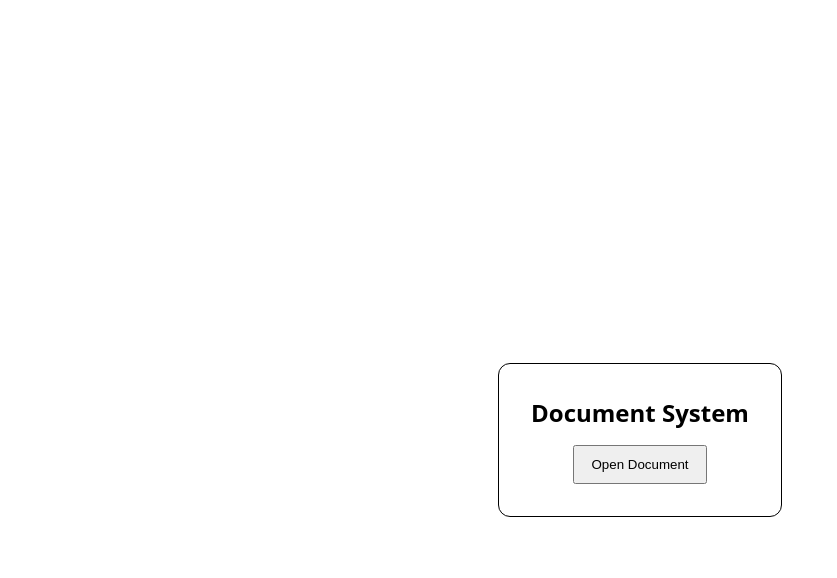
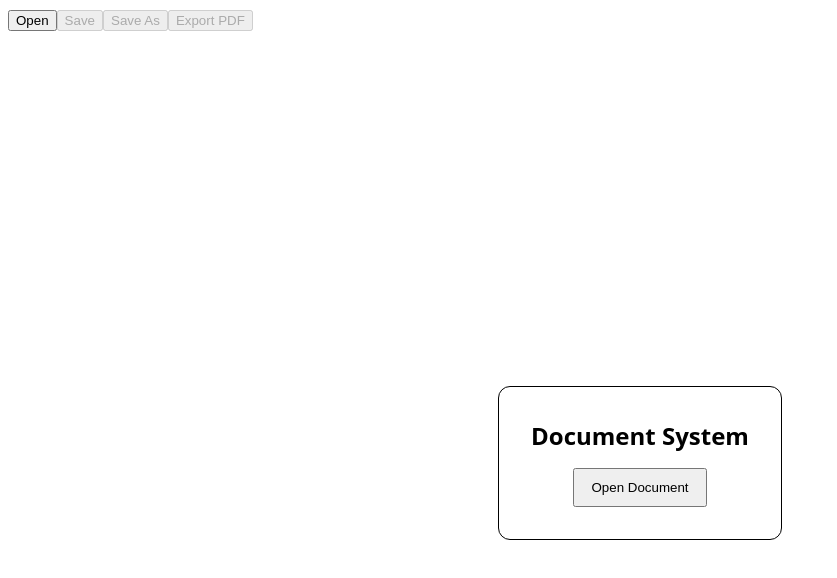
Before and after one commit to apatrem/jayson-docs, a React (Vite) app: page / in a window 1280 px wide. Shown: the top 578 px of the page, without its empty margins (0-837 px from the left). Built offline with nearby package versions, Linux system fonts and the light colour scheme.

Commit message:
T-121: add File menu flows
Adds Open, Save, Save As, and Export PDF actions to the app shell so the M7 editor spike can load, persist, and export documents through the Tauri IPC contracts.

Co-Authored-By: GPT-5.5 <noreply@openai.com>
Co-authored-by: Cursor <cursoragent@cursor.com>

```diff
--- a/src/App.tsx
+++ b/src/App.tsx
@@ -1,5 +1,13 @@
+import { invoke } from "@tauri-apps/api/core";
+import { open as openDialog, save as saveDialog } from "@tauri-apps/plugin-dialog";
+import { open as openShellPath } from "@tauri-apps/plugin-shell";
 import { useState, type CSSProperties } from "react";
+import { defaultBrand } from "./brand/defaultBrand";
+import { parseDocModelYaml, serializeDocModel } from "./docmodel/serialize";
+import { renderStaticHtmlForExport } from "./export/render-static-html";
 import type { DocModel } from "./schema/docmodel";
+import { DocModelSchema } from "./schema/docmodel";
+import { MenuBar } from "./ui/menu/MenuBar";
 import { DocumentView } from "./ui/views/DocumentView";
 
 interface LoadedDocument {
@@ -20,11 +28,13 @@ type AppState =
 export interface AppProps {
   initialDocument?: LoadedDocument;
   onOpenDocument?: () => Promise<LoadedDocument | null>;
+  fileActions?: Partial<FileActionDeps>;
 }
 
 export default function App({
   initialDocument,
-  onOpenDocument = () => Promise.resolve(null),
+  onOpenDocument,
+  fileActions = {},
 }: AppProps) {
   const [state, setState] = useState<AppState>(() =>
     initialDocument === undefined
@@ -38,11 +48,16 @@ export default function App({
         },
   );
   const [openError, setOpenError] = useState<string | null>(null);
+  const [statusMessage, setStatusMessage] = useState<string | null>(null);
 
   const openDocument = async (): Promise<void> => {
     setOpenError(null);
+    setStatusMessage(null);
     try {
-      const loaded = await onOpenDocument();
+      const loaded =
+        onOpenDocument !== undefined
+          ? await onOpenDocument()
+          : await openDocumentFromDialog(fileActions);
       if (loaded === null) {
         return;
       }
@@ -58,8 +73,53 @@ export default function App({
     }
   };
 
+  const saveDocument = async (): Promise<void> => {
+    if (state.kind !== "document") return;
+    await writeDocument(fileActions, state.path, state.doc);
+    setState({ ...state, dirty: false });
+    setStatusMessage("Saved.");
+  };
+
+  const saveDocumentAs = async (): Promise<void> => {
+    if (state.kind !== "document") return;
+    const selected = await selectSavePath(fileActions, state.path);
+    if (selected === null) return;
+    await writeDocument(fileActions, selected, state.doc);
+    setState({ ...state, path: selected, dirty: false });
+    setStatusMessage(
+      fileActions.libraryRoot && !selected.startsWith(fileActions.libraryRoot)
+        ? `Saved to ${selected}. This document is outside your library folder and won't appear in the library.`
+        : "Saved As.",
+    );
+  };
+
+  const exportPdf = async (): Promise<void> => {
+    if (state.kind !== "document" || state.doc.kind !== "document") return;
+    const renderHtml =
+      fileActions.renderHtmlForExport ?? renderStaticHtmlForExport;
+    const html = await renderHtml(state.doc, defaultBrand);
+    const exportHandoff = await (
+      fileActions.exportPdf ??
+      ((input) => invoke<ExportHandoff>("export_pdf", input))
+    )({
+      html,
+      suggestedName: `${basename(state.path).replace(/\.ya?ml$/iu, "")}.pdf`,
+    });
+    await (fileActions.openPath ?? openShellPath)(exportHandoff.path);
+    setStatusMessage("Opened in your browser — use Cmd-P / Ctrl-P to save as PDF.");
+  };
+
   return (
     <div style={styles.appShell}>
+      <MenuBar
+        canSave={state.kind === "document"}
+        canExport={state.kind === "document" && state.doc.kind === "document"}
+        onOpen={openDocument}
+        onSave={saveDocument}
+        onSaveAs={saveDocumentAs}
+        onExportPdf={exportPdf}
+        statusMessage={statusMessage}
+      />
       {state.kind === "welcome" ? (
         <main aria-label="Welcome" style={styles.welcome}>
           <section style={styles.welcomeCard}>
@@ -113,6 +173,78 @@ export default function App({
       )}
     </div>
   );
+}
+
+interface ExportHandoff {
+  kind: "browser_handoff";
+  path: string;
+}
+
+interface FileActionDeps {
+  selectOpenPath: () => Promise<string | null>;
+  selectSavePath: (defaultPath: string) => Promise<string | null>;
+  readYamlFile: (path: string) => Promise<string>;
+  writeYamlFile: (path: string, yaml: string) => Promise<void>;
+  exportPdf: (input: {
+    html: string;
+    suggestedName: string;
+  }) => Promise<ExportHandoff>;
+  openPath: (path: string) => Promise<void>;
+  renderHtmlForExport: typeof renderStaticHtmlForExport;
+  libraryRoot: string;
+}
+
+async function openDocumentFromDialog(
+  actions: Partial<FileActionDeps>,
+): Promise<LoadedDocument | null> {
+  const selected = await selectOpenPath(actions);
+  if (selected === null) return null;
+  const raw = await (actions.readYamlFile ?? readYamlFile)(selected);
+  const doc = DocModelSchema.parse(parseDocModelYaml(raw));
+  return { path: selected, doc };
+}
+
+async function selectOpenPath(
+  actions: Partial<FileActionDeps>,
+): Promise<string | null> {
+  if (actions.selectOpenPath !== undefined) {
+    return actions.selectOpenPath();
+  }
+  const selected = await openDialog({
+    multiple: false,
+    filters: [{ name: "YAML", extensions: ["yaml", "yml"] }],
+  });
+  return typeof selected === "string" ? selected : null;
+}
+
+async function selectSavePath(
+  actions: Partial<FileActionDeps>,
+  defaultPath: string,
+): Promise<string | null> {
+  if (actions.selectSavePath !== undefined) {
+    return actions.selectSavePath(defaultPath);
+  }
+  const selected = await saveDialog({
+    defaultPath,
+    filters: [{ name: "YAML", extensions: ["yaml"] }],
+  });
+  return typeof selected === "string" ? selected : null;
+}
+
+async function writeDocument(
+  actions: Partial<FileActionDeps>,
+  path: string,
+  doc: DocModel,
+): Promise<void> {
+  await (actions.writeYamlFile ?? writeYamlFile)(path, serializeDocModel(doc));
+}
+
+async function readYamlFile(path: string): Promise<string> {
+  return invoke<string>("read_yaml_file", { path });
+}
+
+async function writeYamlFile(path: string, yaml: string): Promise<void> {
+  await invoke("write_yaml_file", { path, content: yaml });
 }
 
 function basename(path: string): string {
--- /dev/null
+++ b/src/ui/menu/FileMenu.tsx
@@ -0,0 +1,61 @@
+import type { FC } from "react";
+
+export interface FileMenuProps {
+  canSave: boolean;
+  canExport: boolean;
+  onOpen: () => Promise<void> | void;
+  onSave: () => Promise<void> | void;
+  onSaveAs: () => Promise<void> | void;
+  onExportPdf: () => Promise<void> | void;
+}
+
+export const FileMenu: FC<FileMenuProps> = ({
+  canSave,
+  canExport,
+  onOpen,
+  onSave,
+  onSaveAs,
+  onExportPdf,
+}) => (
+  <div role="menu" aria-label="File menu">
+    <button
+      type="button"
+      role="menuitem"
+      onClick={() => {
+        void onOpen();
+      }}
+    >
+      Open
+    </button>
+    <button
+      type="button"
+      role="menuitem"
+      disabled={!canSave}
+      onClick={() => {
+        void onSave();
+      }}
+    >
+      Save
+    </button>
+    <button
+      type="button"
+      role="menuitem"
+      disabled={!canSave}
+      onClick={() => {
+        void onSaveAs();
+      }}
+    >
+      Save As
+    </button>
+    <button
+      type="button"
+      role="menuitem"
+      disabled={!canExport}
+      onClick={() => {
+        void onExportPdf();
+      }}
+    >
+      Export PDF
+    </button>
+  </div>
+);
--- /dev/null
+++ b/src/ui/menu/MenuBar.tsx
@@ -0,0 +1,13 @@
+import type { FC } from "react";
+import { FileMenu, type FileMenuProps } from "./FileMenu";
+
+export interface MenuBarProps extends FileMenuProps {
+  statusMessage?: string | null;
+}
+
+export const MenuBar: FC<MenuBarProps> = ({ statusMessage, ...fileMenuProps }) => (
+  <header role="menubar" aria-label="Application menu">
+    <FileMenu {...fileMenuProps} />
+    {statusMessage ? <p role="status">{statusMessage}</p> : null}
+  </header>
+);
```
Also changed, not shown: 3 other files (tests, documents, lock files or other folders).
